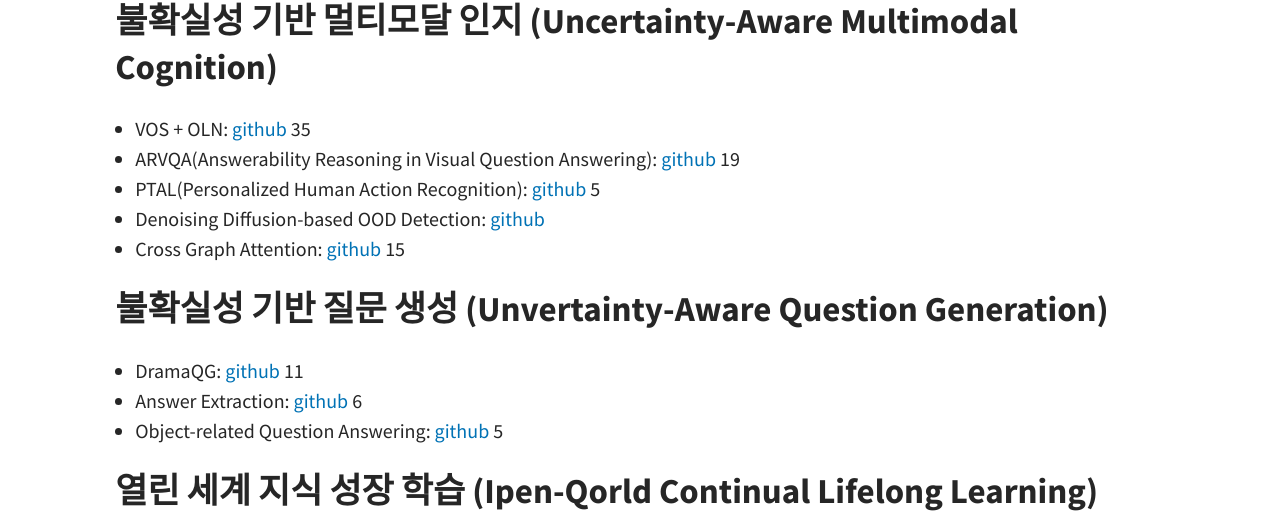
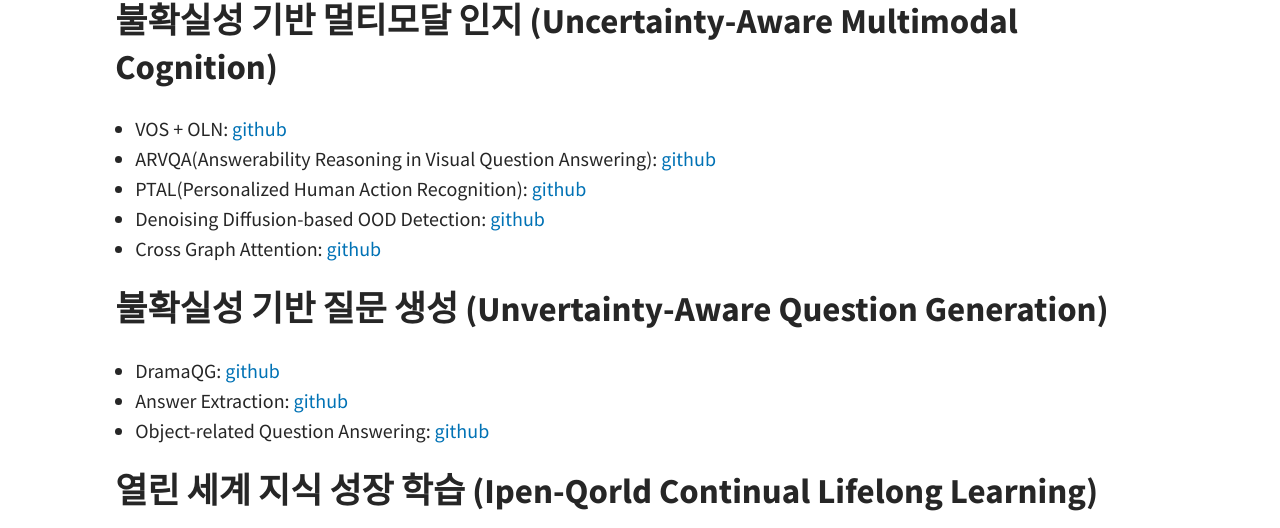
Before and after one commit to lbaa2022/lbaa2022.github.io, a Jekyll site: the page built from pages/c-sw-data.md, in a window 1280 px wide. Shown: the part 397-925 px from the top of the page. Built offline with Jekyll 4.4.1, drawn with Linux system fonts in a browser that asks for light colours.

Commit message:
updates on sw

```diff
--- a/pages/c-sw-data.md
+++ b/pages/c-sw-data.md
@@ -9,15 +9,15 @@
 
 ## 불확실성 기반 멀티모달 인지 (Uncertainty-Aware Multimodal Cognition)
 
-- VOS + OLN: [github](https://github.com/aseuteurideu/LBA_Project) 35
-- ARVQA(Answerability Reasoning in Visual Question Answering): [github](https://github.com/hee-suk-yoon/LBA-ARVQA) 19
-- PTAL(Personalized Human Action Recognition): [github](https://github.com/wrko/LBA-PTAL.pytorch) 5
+- VOS + OLN: [github](https://github.com/aseuteurideu/LBA_Project)
+- ARVQA(Answerability Reasoning in Visual Question Answering): [github](https://github.com/hee-suk-yoon/LBA-ARVQA)
+- PTAL(Personalized Human Action Recognition): [github](https://github.com/wrko/LBA-PTAL.pytorch)
 - Denoising Diffusion-based OOD Detection: [github](https://github.com/hushon/ood-diffusion)
-- Cross Graph Attention: [github](https://github.com/youngyoung1021/cross-graph-attention) 15
+- Cross Graph Attention: [github](https://github.com/youngyoung1021/cross-graph-attention)
 
 ## 불확실성 기반 질문 생성 (Unvertainty-Aware Question Generation)
-- DramaQG: [github](https://github.com/gminipark/LBA-DramaQG)  11
-- Answer Extraction: [github](https://github.com/gminipark/LBA-answer-extraction) 6
-- Object-related Question Answering: [github](https://github.com/statjuns/LBA_generate_objectQA) 5
+- DramaQG: [github](https://github.com/gminipark/LBA-DramaQG)
+- Answer Extraction: [github](https://github.com/gminipark/LBA-answer-extraction)
+- Object-related Question Answering: [github](https://github.com/statjuns/LBA_generate_objectQA)
 
 ## 열린 세계 지식 성장 학습 (Ipen-Qorld Continual Lifelong Learning)
```
